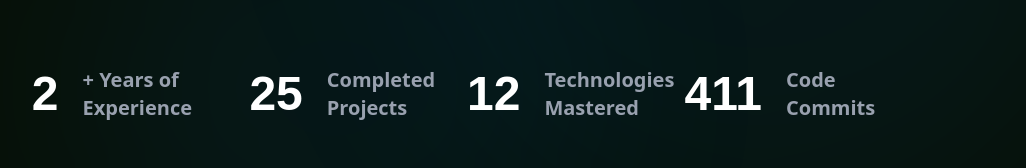
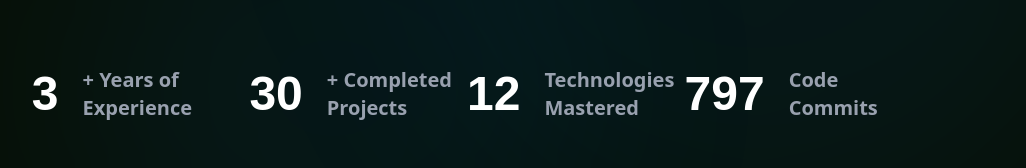
Before and after one commit to mvdevelop/mvdev-portfolio, a Next.js app: page / in a window 1280 px wide. Shown: the part 550-718 px from the top of the page, without its empty margins (173-1199 px from the left). Built offline with nearby package versions, Linux system fonts and the light colour scheme; a web font is replaced by a local one.

Commit message:
fix: fixing resume

```diff
--- a/app/Header/page.tsx
+++ b/app/Header/page.tsx
@@ -9,10 +9,10 @@ import Image from 'next/image';
 export default function Header() {
 
     const statsData = [
-        { value: 2, label: `+ Years of\nExperience` },
-        { value: 25, label: `Completed\nProjects` },
+        { value: 3, label: `+ Years of\nExperience` },
+        { value: 30, label: `+ Completed\nProjects` },
         { value: 12, label: `Technologies\nMastered` },
-        { value: 411, label: `Code\nCommits` }
+        { value: 797, label: `Code\nCommits` }
     ];
 
     const countRefs = useRef<(HTMLHeadingElement | null)[]>([]);
```
Also changed, not shown: 1 other file (tests, documents, lock files or other folders).
